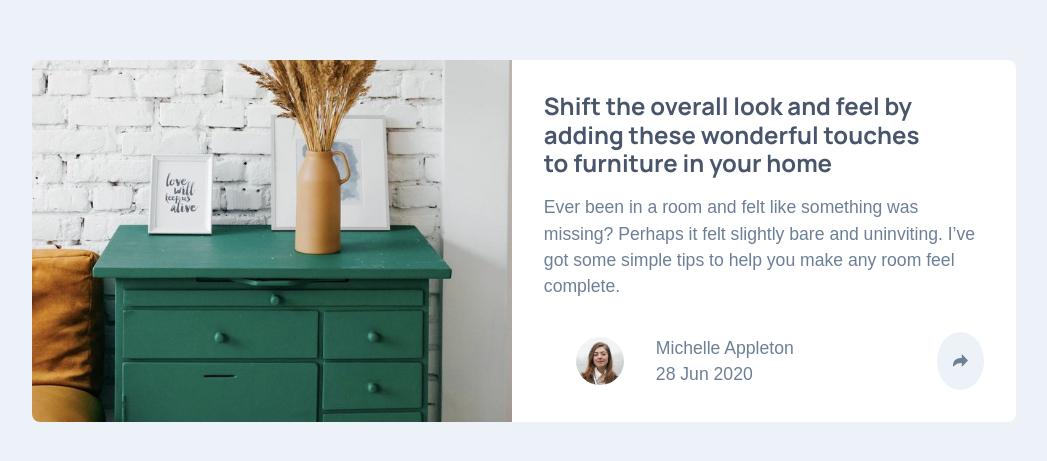
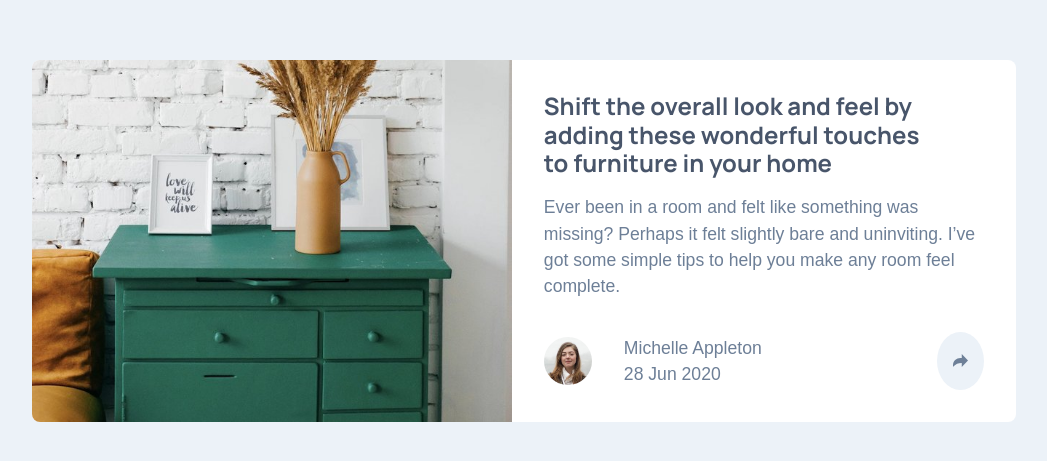
Before and after one commit to jmnyarega/article-preview, a plain HTML site: page index.html in a window 1280 px wide. Shown: the part 159-620 px from the top of the page, without its empty margins (116-1163 px from the left). Drawn offline with Linux system fonts and the light colour scheme.

Commit message:
fix issues

```diff
--- a/index.html
+++ b/index.html
@@ -36,7 +36,7 @@
           </p>
         </div>
         <div class="card__footer container">
-          <div class="user__details container">
+          <div class="user__details">
             <img
               src="images/avatar-michelle.jpg"
               class="user__image"
```
